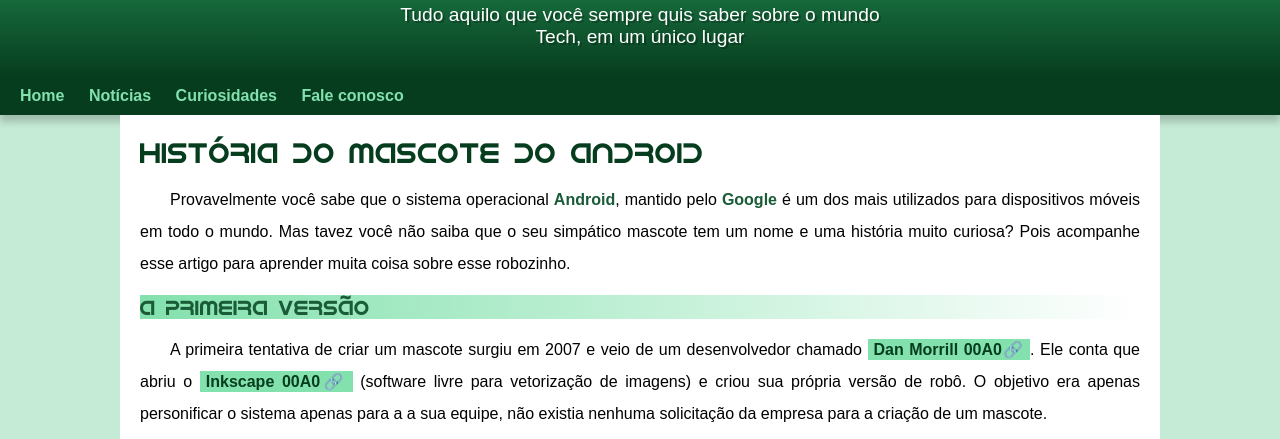
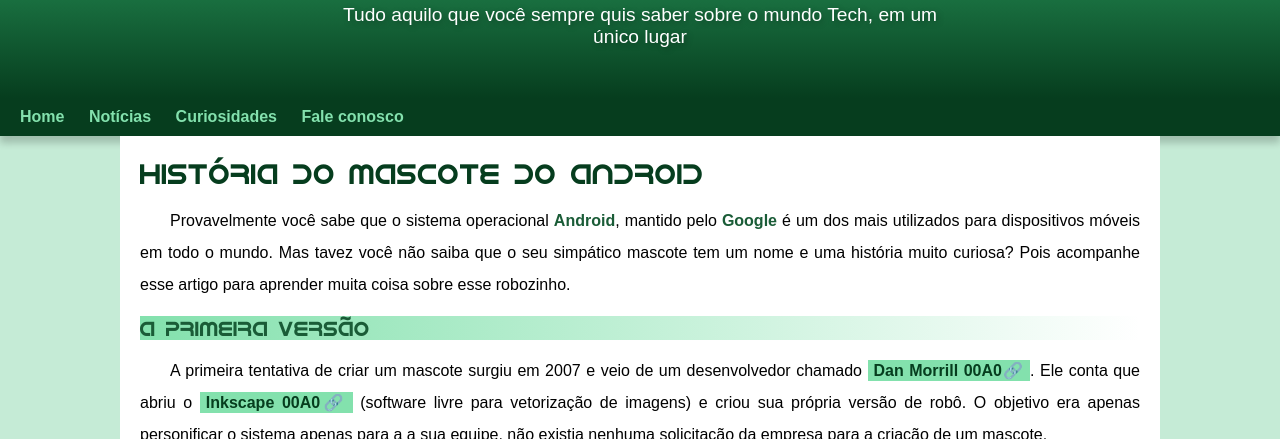
Before and after one commit to Lucasassisfranca/projeto-android, a plain HTML site: page index.html in a window 1280 px wide. Shown: the part 113-552 px from the top of the page. Drawn offline with Linux system fonts and the light colour scheme.

Commit message:
problema de padding resolvido

```diff
--- a/estilo/style.css
+++ b/estilo/style.css
@@ -54,13 +54,13 @@ header > p{
     font-family: var(--fonte-padrao);
     font-size: 1.2em;
     color: white;
-    max-width: 500px;
+    max-width: 600px;
     margin: auto;
     padding-right: 10px;
     padding-left: 10px;
     margin: auto;
-    margin-bottom: 20px;
-    text-shadow: 2px 2px 0px rgba(0, 0, 0, 0.267);
+    padding-bottom: 50px;
+    text-shadow: 2px 2px 6px rgba(0, 0, 0, 0.315);
 }
 
 nav{
```
